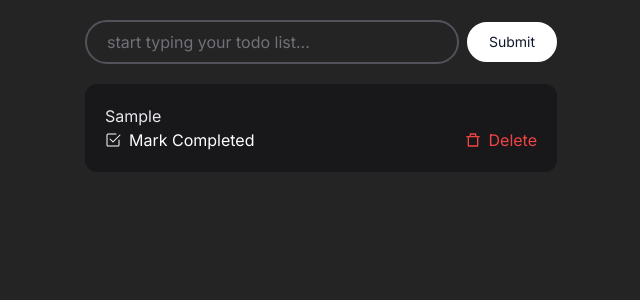
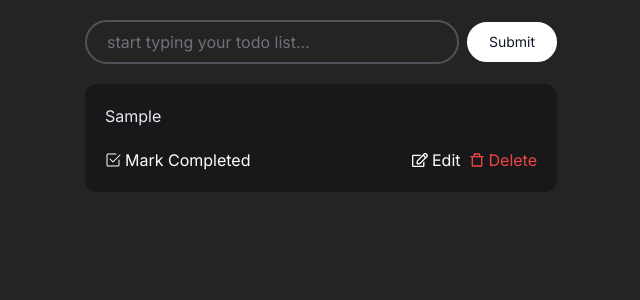
Before and after one commit to choiruladamm/typescript-todos, a React (Vite) app: page / in a window 1280 px wide. Both pictures are taken after typing "Sample" into the empty fields and a click on the button "Submit". Shown: the top 300 px of the page, without its empty margins (319-959 px from the left). Built offline with nearby package versions, Linux system fonts and the light colour scheme.

Commit message:
Finished All CRUD Styiling & Function

```diff
--- a/src/components/TodoItem.tsx
+++ b/src/components/TodoItem.tsx
@@ -1,6 +1,7 @@
 import { motion } from 'framer-motion'
-import { useRef } from 'react'
+import { useEffect, useRef, useState } from 'react'
 import { toast } from 'react-hot-toast'
+import { Input } from './Input'
 import cn from 'classnames'
 
 // todo context
@@ -11,70 +12,194 @@ import { Todo } from '../context/TodoContext'
 import { RiDeleteBin7Line } from 'react-icons/ri'
 import { BsCheck2Square } from 'react-icons/bs'
 import { TbRefresh } from 'react-icons/tb'
+import { FaRegEdit } from 'react-icons/fa'
 
 export const TodoItem = (props: { todo: Todo }) => {
   const { todo } = props
 
+  const [editingTodoText, setEditingTodoText] = useState<string>('')
+  const [editingTodoId, setEditingTodoId] = useState<string | null>(null)
+
   const { deleteTodo, editTodo, updateTodoStatus } = useTodo()
 
   const editInputRef = useRef<HTMLInputElement>(null)
+
+  useEffect(() => {
+    if (editingTodoId !== null && editInputRef.current) {
+      editInputRef.current.focus()
+    }
+  }, [editingTodoId])
+
+  const handleEdit = (todoId: string, todoText: string) => {
+    setEditingTodoId(todoId)
+    setEditingTodoText(todoText)
+
+    if (editInputRef.current) {
+      editInputRef.current.focus()
+    }
+  }
+
+  const handleUpdate = (todoId: string) => {
+    if (editingTodoText.trim() !== '') {
+      editTodo(todoId, editingTodoText)
+      setEditingTodoId(null)
+      setEditingTodoText('')
+      toast.success('todo updated succesfully')
+    } else {
+      toast.error('todo field cannot be empty')
+    }
+  }
 
   const handleDelete = (todoId: string) => {
     deleteTodo(todoId)
     toast.success('todo deleted succesfully!')
   }
 
-  const handleStatus = (todoId: string) => {
+  const handleStatusUpdate = (todoId: string) => {
     updateTodoStatus(todoId)
     toast.success('todo status updated succesfully!')
   }
 
   return (
+    // <motion.li
+    //   layout
+    //   className={cn(
+    //     `p-5 rounded-xl bg-zinc-900`,
+    //     todo.status === 'completed' && 'bg-opacity-50 text-zinc-500',
+    //   )}
+    // >
+    //   {editingTodoId === todo.id ? (
+    //     <motion.div className="flex gap-2">
+    //       <Input
+    //         type="text"
+    //         ref={editInputRef}
+    //         value={editingTodoId}
+    //         onChange={e => setEditingTodoText(e.target.value)}
+    //       />
+    //       <button
+    //         onChange={() => handleUpdate(todo.id)}
+    //         className="px-5 py-2 text-sm font-normal text-orange-300 bg-orange-900 border-2 border-orange-900 active:scale-95 rounded-xl"
+    //       >
+    //         Update
+    //       </button>
+    //     </motion.div>
+    //   ) : (
+    //     <div className="flex flex-col gap-5">
+    //       <motion.span
+    //         layout
+    //         style={{
+    //           textDecoration:
+    //             todo.status === 'completed' ? 'line-through' : 'none',
+    //         }}
+    //       >
+    //         {todo.text}
+    //       </motion.span>
+    //       <div className="flex justify-between gap-5 text-white">
+    //         {/* button status */}
+    //         <button onClick={() => handleStatus(todo.id)}>
+    //           {todo.status === 'undone' ? (
+    //             <span className="flex items-center gap-2">
+    //               <BsCheck2Square />
+    //               Mark Completed
+    //             </span>
+    //           ) : (
+    //             <span className="flex items-center gap-2">
+    //               <TbRefresh />
+    //               Mark Undone
+    //             </span>
+    //           )}
+    //         </button>
+
+    //         <div className="flex items-center gap-2">
+    //           {/* button update */}
+    //           <button
+    //             onChange={() => handleEdit(todo.id, todo.text)}
+    //             className="flex items-center gap-2"
+    //           >
+    //             <FaRegEdit />
+    //             Edit
+    //           </button>
+
+    //           {/* button delete */}
+    //           <button
+    //             onClick={() => handleDelete(todo.id)}
+    //             className="flex items-center gap-2 text-red-500 "
+    //           >
+    //             <RiDeleteBin7Line />
+    //             Delete
+    //           </button>
+    //         </div>
+    //       </div>
+    //     </div>
+    //   )}
+    // </motion.li>
     <motion.li
       layout
+      key={todo.id}
       className={cn(
-        `p-5 rounded-xl bg-zinc-900`,
+        'p-5 rounded-xl bg-zinc-900',
         todo.status === 'completed' && 'bg-opacity-50 text-zinc-500',
       )}
     >
+      {editingTodoId === todo.id ? (
+        <motion.div layout className="flex gap-2">
+          <Input
+            ref={editInputRef}
+            type="text"
+            value={editingTodoText}
+            onChange={e => setEditingTodoText(e.target.value)}
+          />
+          <button
+            className="px-5 py-2 text-sm font-normal text-orange-300 bg-orange-900 border-2 border-orange-900 active:scale-95 rounded-xl"
+            onClick={() => handleUpdate(todo.id)}
+          >
+            Update
+          </button>
+        </motion.div>
+      ) : (
+        <div className="flex flex-col gap-5">
           <motion.span
             layout
             style={{
-          textDecoration: todo.status === 'completed' ? 'line-through' : 'none',
+              textDecoration:
+                todo.status === 'completed' ? 'line-through' : 'none',
             }}
           >
             {todo.text}
           </motion.span>
           <div className="flex justify-between gap-5 text-white">
-
-        {/* button status */}
-        <button onClick={() => handleStatus(todo.id)}>
+            <button onClick={() => handleStatusUpdate(todo.id)}>
               {todo.status === 'undone' ? (
-            <span className="flex items-center gap-2">
+                <span className="flex items-center gap-1">
                   <BsCheck2Square />
                   Mark Completed
                 </span>
               ) : (
-            <span className="flex items-center gap-2">
+                <span className="flex items-center gap-1">
                   <TbRefresh />
                   Mark Undone
                 </span>
               )}
             </button>
-
-        {/* button update */}
-
-        {/* button delete */}
+            <div className="flex items-center gap-2">
+              <button
+                onClick={() => handleEdit(todo.id, todo.text)}
+                className="flex items-center gap-1 "
+              >
+                <FaRegEdit />
+                Edit
+              </button>
               <button
                 onClick={() => handleDelete(todo.id)}
-          className="flex items-center gap-2 text-red-500
-        "
+                className="flex items-center gap-1 text-red-500"
               >
                 <RiDeleteBin7Line />
                 Delete
               </button>
-
             </div>
+          </div>
+        </div>
+      )}
     </motion.li>
   )
 }
```
Lines whose indentation alone changed are shown as unchanged.
